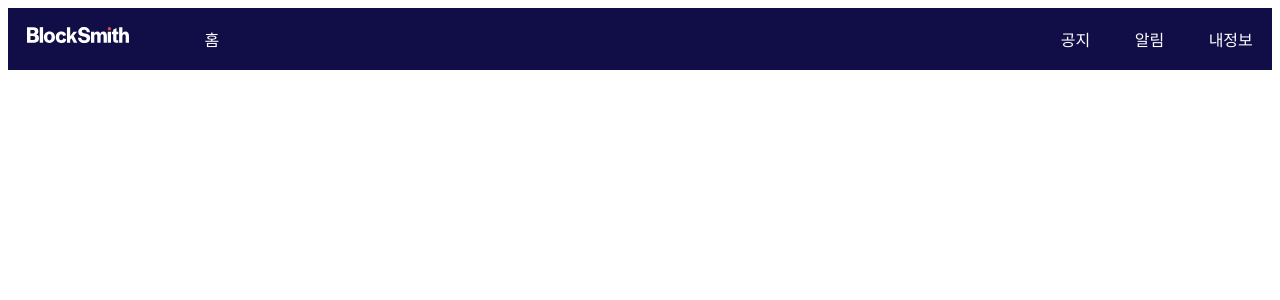
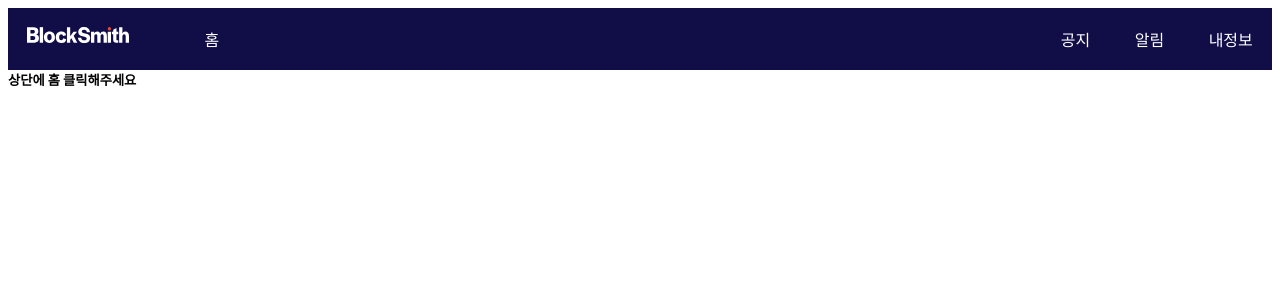
Before and after one commit to leehj1050/codingTest, a Next.js app: page / in a window 1280 px wide. Shown: the top 300 px of the page. Built offline with nearby package versions, Linux system fonts and the light colour scheme.

Commit message:
배포에러수정

```diff
--- a/app/page.tsx
+++ b/app/page.tsx
@@ -1,3 +1,3 @@
 export default function Home() {
-  return;
+  return <h5>상단에 홈 클릭해주세요</h5>;
 }
```
Also changed, not shown: app/components/write/page.tsx (+0 -8 lines).
